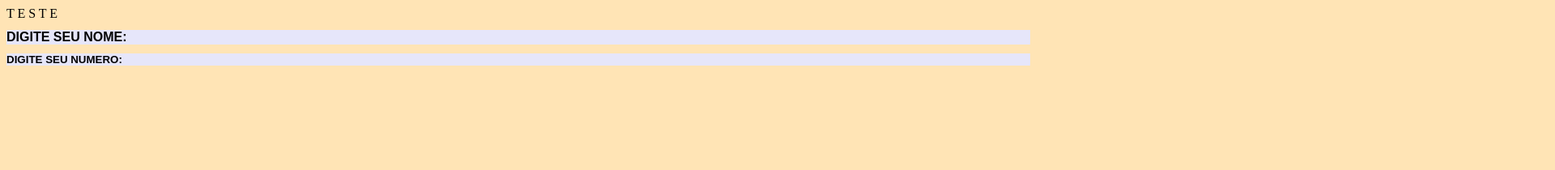
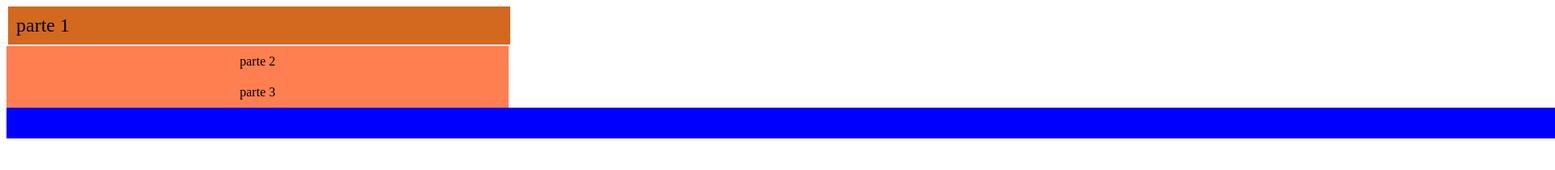
Before and after one commit to anandinha45/internet, a plain HTML site: page index.html in a window 1280 px wide. Shown: the top 210 px of the page at 81% size, 1920 px wide, since content can reach past the window. Drawn offline with Linux system fonts and the light colour scheme.

Commit message:
Add files via upload

```diff
--- a/index.html
+++ b/index.html
@@ -1,13 +1,13 @@
-<!DOCTYPE Html>
-<html lang = "pt-br">
-<head>
-    <meta charset="utf-8"
-    <title>T E S T E</title>
-    <link rel="stylesheet" type="text/css" href="estilo.css">
-</head>
+<!DOCTYPE html>
+<html lang="pt-br">
+    <head><title>titulo</title>
+    <meta charset="utf-8">
+    <link rel="stylesheet" type="text/css" href="style.css"></head>
+    <body>
+        <div class="Cabecalho">parte 1</div>
+        <div class="Corpo">parte 2</div>
+        <div class="Corpo">parte 3</div>
+        <div class="Rodape">parte 4</div>
 
-<body>
-    <H1> DIGITE SEU NOME: </H1>
-    <H2> DIGITE SEU NUMERO:</H2>
-</body>
+    </body>
 </html>
--- /dev/null
+++ b/style.css
@@ -0,0 +1,16 @@
+.Cabecalho {width: 600px;
+    padding: 10px;
+    background-color: chocolate;
+    font-size: 24px;
+    margin: 2px;
+}
+.Corpo {width: 600px;
+    padding: 10px;
+    background-color: coral;
+    text-align: center;
+}
+.Rodape {width: 6000px;
+    padding: 10px;
+    background-color: blue;
+    text-align: center;
+}
```
